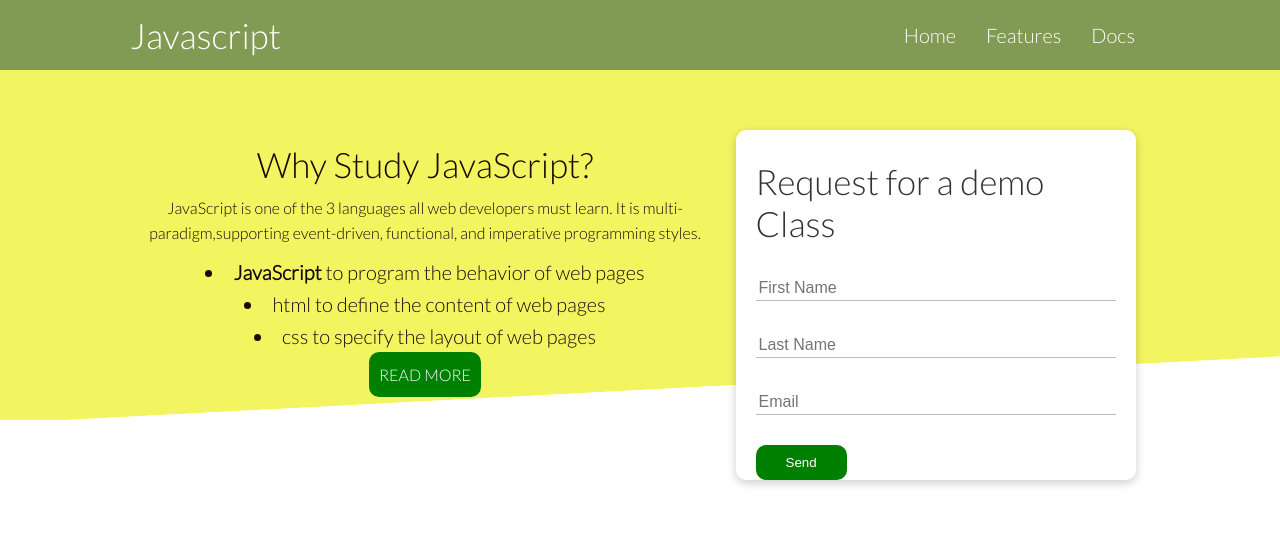
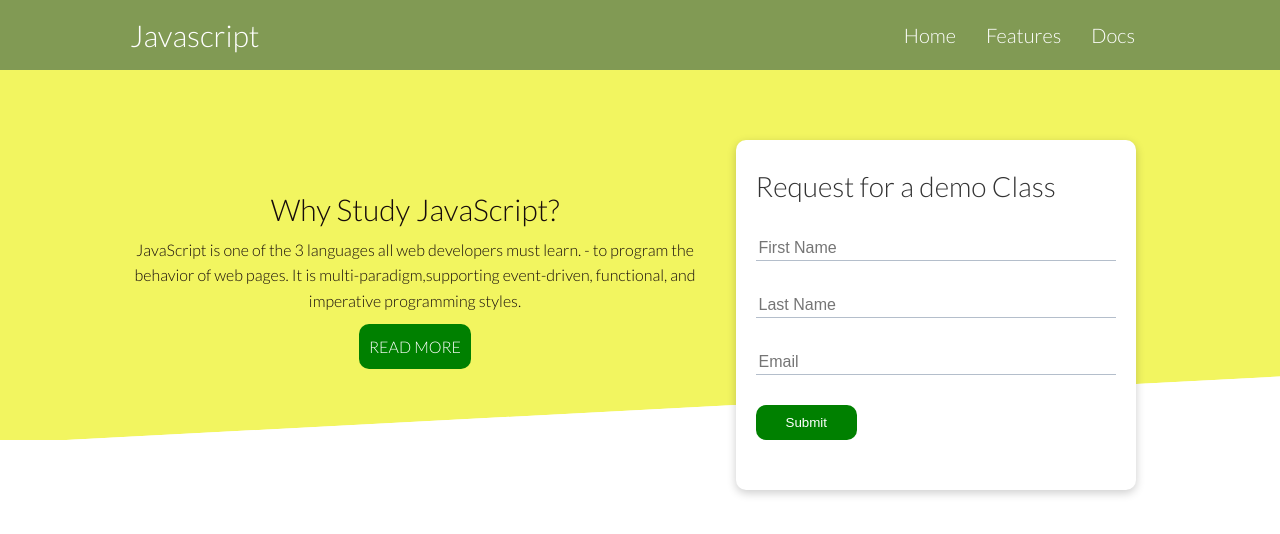
Before and after one commit to lab-brussels-1/loruki-group-3, a website: page index.html in a window 1280 px wide. Drawn offline with Linux system fonts and the light colour scheme.

Commit message:
modified the content

```diff
--- a/index.html
+++ b/index.html
@@ -28,42 +28,41 @@
         </nav>
       </div>
       <!--Showcase-->
-<Section class="showcase">
+<section class="showcase">
   <div class="container grid">
     <div class="showcase-text">
        <h1>Why Study JavaScript?</h1>
        <p>JavaScript is one of the 3 languages all web developers must learn.
-          It is multi-paradigm,supporting event-driven, functional, and
-          imperative programming styles.
-       </p>
-       <li><strong>JavaScript</strong> to program the behavior of web pages</li>
-       <li> html to define the content of web pages</li>
-       <li> css to specify the layout of web pages</li>
-       <a href="Features.html" class="btn btn outline">READ MORE</a>
+          - to program the behavior of web pages. It is multi-paradigm,supporting
+          event-driven, functional, and imperative programming styles.</p>
+
+       <a href="Features.html" class="btn outline">READ MORE</a>
   </div>
 <!--showcase form-card-->
-<div class ="showcase-form card">
-    <h2>Request for a demo Class</h2>
-      <div class ="form-control">
-          <input type="text" Name ="First Name" Placeholder ="First Name"
+<div class="showcase-form card">
+  <h2>Request for a demo Class</h2>
+      <div class="form-control">
+          <input type="text" name="First Name" placeholder="First Name"
            required />
       </div>
-      <div class ="form-control">
+      <div class="form-control">
           <input
           type="text"
-          Name="Last Name"
-          Placeholder="Last Name"
+          name="Last Name"
+          placeholder="Last Name"
           required
           />
       </div>
-      <div class ="form-control">
-          <input type="email" Name="email" Placeholder="Email"
+      <div class="form-control">
+          <input type="email" name="email" placeholder="Email"
           required />
       </div>
-      <div class ="form-control">
-          <input type="Submit" Value="Send" class="btn btn-primary" />
-    </div>
-</Section>
-
+      <div class="form-control">
+        <input type="submit" value="Submit" class="btn btn-primary"/>
+      </div>
+</div>
+</div>
+</div>
+</section>
 </body>
 </html>
--- a/styles/something.css
+++ b/styles/something.css
@@ -3,87 +3,122 @@
 :root {
   --primary-color: rgba(242, 245, 89, 0.952);
 }
+
 * {
   box-sizing: border-box;
   padding: 0;
   margin: 0;
 }
+
 body {
   font-family: "lato", sans-serif;
   color: #333;
   line-height: 1.6;
 }
+
 ul {
   list-style-type: none;
 }
+
 li {
   font-size: 20px;
   position: relative;
 }
+
 a {
   text-decoration: none;
   color: #333;
 }
+
 h1,
 h2 {
   font-weight: 300;
   line-height: 1.2;
   margin: 10px 0;
-  font-size: 35px;
+  font-size: 30px;
 }
-P {
+
+p {
   margin: 10px 0;
 }
+
 image {
   width: 100%;
 }
+
 /* navbar */
+
 .navbar {
   background-color: rgba(105, 134, 51, 0.836);
   color: #fff;
   height: 70px;
 }
+
 .navbar ul {
   display: flex;
 }
+
 .navbar a {
   color: white;
   padding: 10px;
   margin: 0 5px;
 }
+
+.showcase a {
+  background-color: green;
+}
+
 .navbar a:hover {
   border-bottom: 2px white solid;
   border-top: 2px white solid;
   border-left: 2px white solid;
   border-right: 2px white solid;
 }
+
+.flex {
+  display: flex;
+  justify-content: center;
+  align-items: center;
+  height: 100%;
+}
+
 .navbar .flex {
   justify-content: space-between;
 }
+
 /* showcase */
+
 .showcase {
   height: 400 px;
   background-color: var(--primary-color);
   color: rgb(22, 11, 11);
   position: relative;
 }
-.showcase-h1 {
-  font-size: 40px;
+
+.showcase-h1,
+h2 {
+  font-size: 28px;
 }
+
 .showcase-p {
   margin: 20px 0;
 }
-.showcase a {
-  background-color: green;
+
+.grid {
+  display: grid;
+  grid-template-columns: repeat(2, 1fr);
+  gap: 20px;
+  justify-content: center;
+  align-items: center;
+  height: 100%;
 }
+
 .showcase .grid {
   overflow: visible;
   grid-template-columns: 55% auto;
   gap: 30px;
 }
-.showcase-text {
-  animation: slideInFromLeft 1s ease-in;
-}
+
 .showcase-form {
   position: relative;
   top: 60px;
@@ -92,11 +127,19 @@ image {
   padding: 40px;
   z-index: 100;
   justify-self: flex-end;
-  animation: slideInFrontRight 1s ease-in;
+  animation: slideInFromRight 1s ease-in;
 }
+
+.showcase-text {
+  text-align: center;
+  margin-top: 40px;
+  animation: slideInFromLeft 1s ease-in;
+}
+
 .showcase-form .form-control {
   margin: 30px 0;
 }
+
 .showcase-form input[type="text"],
 .showcase-form input[type="Email"] {
   border: 0;
@@ -105,9 +148,11 @@ image {
   padding: 3px;
   font-size: 16px;
 }
+
 .showcase-form input:focus {
   outline: none;
 }
+
 .showcase::before,
 .showcase::after {
   content: "";
@@ -122,27 +167,16 @@ image {
   -moz-transform: skewY(-3deg);
   -ms-transform: skewY(-3deg);
 }
+
 /* utilities */
+
 .container {
   max-width: 1100px;
   margin: 0 auto;
   padding: 0 40px;
   overflow: auto;
 }
-.flex {
-  display: flex;
-  justify-content: center;
-  align-items: center;
-  height: 100%;
-}
-.grid {
-  display: grid;
-  grid-template-columns: repeat(2, 1fr);
-  gap: 20px;
-  justify-content: center;
-  align-items: center;
-  height: 100%;
-}
+
 .card {
   background-color: #fff;
   border-radius: 10px;
@@ -151,6 +185,7 @@ image {
   padding: 20px;
   margin: 10px;
 }
+
 .btn {
   display: inline-block;
   padding: 10px 30px;
@@ -160,14 +195,18 @@ image {
   border: none;
   border-radius: 10px;
 }
+
 .btn-outline {
   background-color: transparent;
   border: 1px #fff solid;
 }
+
 .btn:hover {
   transform: scale(0.98);
 }
-/*animation*/
+
+/* animation */
+
 @keyframes slideInFromLeft {
   0% {
     transform: translateX(-100%);
@@ -187,6 +226,7 @@ image {
     transform: translateX(0%);
   }
 }
+
 @keyframes slideInFromTop {
   0% {
     transform: translateY(-100%);
@@ -196,6 +236,7 @@ image {
     transform: translateX(0%);
   }
 }
+
 @keyframes slideInFromBottom {
   0% {
     transform: translateY(100%);
@@ -205,16 +246,3 @@ image {
     transform: translateX(0%);
   }
 }
-.showcase {
-  height: auto;
-}
-.showcase-text {
-  text-align: center;
-  margin-top: 40px;
-  animation: slideInFromTop 1s ease-in;
-}
-.showcase-form {
-  justify-self: center;
-  margin: auto;
-  animation: slideInFromBottom 1s ease-in;
-}
```
